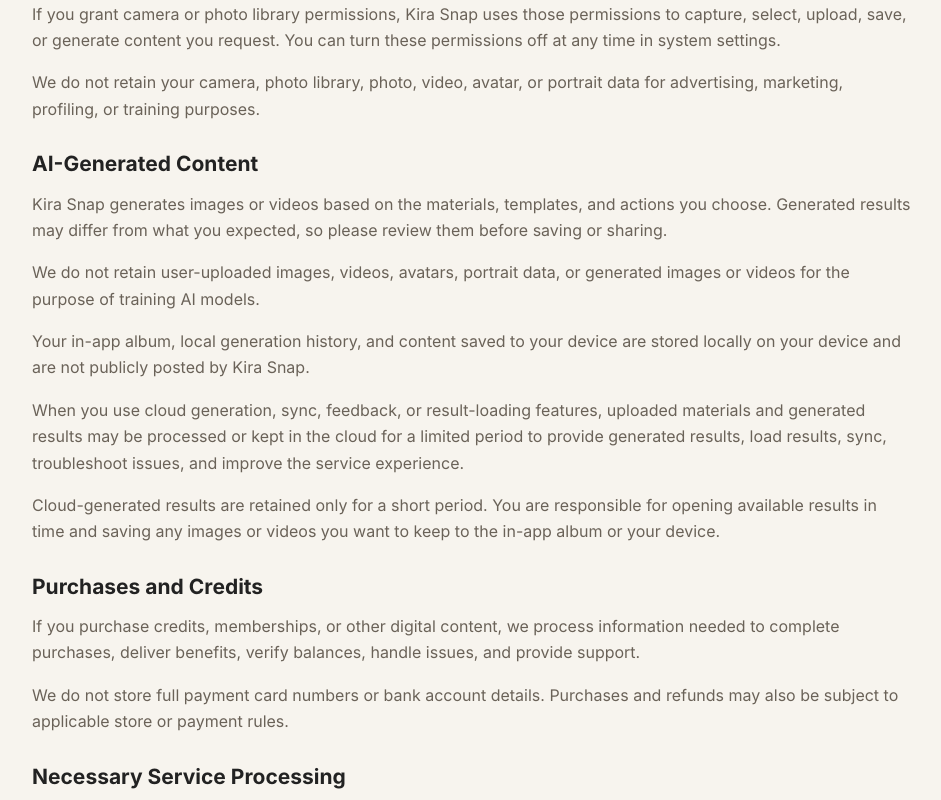
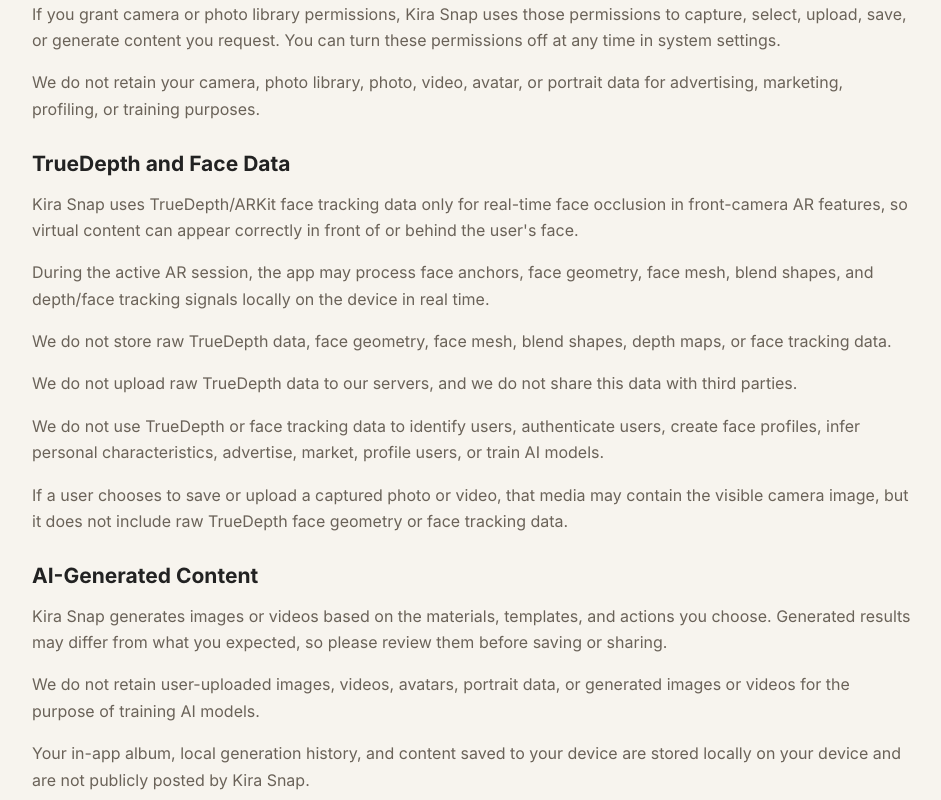
Before and after one commit to chenly11109/AI-Camera_Landing, a React (Vite) app: page /privacy/en in a window 1280 px wide. Shown: the part 800-1600 px from the top of the page, without its empty margins (168-1109 px from the left). Built offline with nearby package versions, Linux system fonts and the light colour scheme.

Commit message:
Update privacy policy for app review

```diff
--- a/src/pages/privacy/PrivacyPage.tsx
+++ b/src/pages/privacy/PrivacyPage.tsx
@@ -2,15 +2,22 @@
 import { Navigate, useNavigate, useParams } from "react-router-dom";
 import "./privacy.css";
 
-const UPDATED_DATE = "2026-06-23";
+const UPDATED_DATE = "2026-07-06";
 const CONTACT_EMAIL = "chenlingya109@gmail.com";
 const LANGUAGE_STORAGE_KEY = "ai-camera-privacy-language";
+const EULA_URL = "https://www.apple.com/legal/internet-services/itunes/dev/stdeula/";
 
 type Language = "zh" | "en";
+
+type PrivacyLink = {
+  label: string;
+  url: string;
+};
 
 type PrivacySection = {
   title: string;
   paragraphs: string[];
+  links?: PrivacyLink[];
 };
 
 type PrivacyContent = {
@@ -50,6 +57,17 @@
         paragraphs: [
           "如果你授予相机或相册权限，Kira Snap 会使用这些权限来拍摄、选择、上传、保存或生成你请求的内容。你可以随时在系统设置中关闭相关权限。",
           "我们不会为了广告、营销、画像或训练目的而保留你的相机、相册、照片、视频、头像或人像数据。",
+        ],
+      },
+      {
+        title: "TrueDepth 与脸部数据",
+        paragraphs: [
+          "Kira Snap 仅通过 ARKit 使用 TrueDepth/face tracking 数据，用于前置相机 AR 功能中的实时脸部遮挡，使虚拟内容可以正确显示在用户脸部前方或后方。",
+          "在当前 AR 会话期间，应用可能会在设备本地实时处理 face anchors、face geometry、face mesh、blend shapes，以及 depth/face tracking signals。",
+          "我们不会保存 raw TrueDepth data、face geometry、face mesh、blend shapes、depth maps 或 face tracking data。",
+          "我们不会将 raw TrueDepth data 上传到服务器，也不会与第三方分享这些数据。",
+          "我们不会将 TrueDepth 或脸部追踪数据用于身份识别、用户认证、建立人脸档案、推断个人特征、广告、营销、用户画像或 AI 模型训练。",
+          "如果用户主动保存或上传拍摄的照片或视频，该媒体可能包含可见的相机画面，但不包含 raw TrueDepth face geometry 或 face tracking data。",
         ],
       },
       {
@@ -105,6 +123,12 @@
           "如果我们认为上传或生成的云端内容侵犯版权、商标权、隐私权、肖像权或其他权利，或违反本条款，我们可以删除或禁用相关云端内容、限制云端功能或暂停账号。保存在你设备本地或应用内本地相册中的内容由你自行管理。",
           "Kira Snap 按现状提供服务。我们会努力保持服务稳定和安全，但不保证生成结果始终准确、完整或适合特定目的。",
         ],
+        links: [
+          {
+            label: "使用条款（EULA）",
+            url: EULA_URL,
+          },
+        ],
       },
       {
         title: "联系我们",
@@ -139,6 +163,17 @@
         paragraphs: [
           "If you grant camera or photo library permissions, Kira Snap uses those permissions to capture, select, upload, save, or generate content you request. You can turn these permissions off at any time in system settings.",
           "We do not retain your camera, photo library, photo, video, avatar, or portrait data for advertising, marketing, profiling, or training purposes.",
+        ],
+      },
+      {
+        title: "TrueDepth and Face Data",
+        paragraphs: [
+          "Kira Snap uses TrueDepth/ARKit face tracking data only for real-time face occlusion in front-camera AR features, so virtual content can appear correctly in front of or behind the user's face.",
+          "During the active AR session, the app may process face anchors, face geometry, face mesh, blend shapes, and depth/face tracking signals locally on the device in real time.",
+          "We do not store raw TrueDepth data, face geometry, face mesh, blend shapes, depth maps, or face tracking data.",
+          "We do not upload raw TrueDepth data to our servers, and we do not share this data with third parties.",
+          "We do not use TrueDepth or face tracking data to identify users, authenticate users, create face profiles, infer personal characteristics, advertise, market, profile users, or train AI models.",
+          "If a user chooses to save or upload a captured photo or video, that media may contain the visible camera image, but it does not include raw TrueDepth face geometry or face tracking data.",
         ],
       },
       {
@@ -193,6 +228,12 @@
           "You are responsible for the characters, images, photos, and other materials you upload or use in Kira Snap. Kira Snap does not grant you any rights to third-party characters, brands, artworks, photos, or other protected materials.",
           "We may remove or disable related cloud content, restrict cloud features, or suspend accounts if we believe uploaded or generated cloud content violates copyright, trademark, privacy, publicity, or other rights, or otherwise violates these terms. Content saved locally on your device or in the local in-app album is managed by you.",
           "Kira Snap is provided as is. We work to keep the service stable and secure, but we do not guarantee that generated results will always be accurate, complete, or fit for a particular purpose.",
+        ],
+        links: [
+          {
+            label: "Terms of Use (EULA)",
+            url: EULA_URL,
+          },
         ],
       },
       {
@@ -270,6 +311,13 @@
               {section.paragraphs.map((paragraph) => (
                 <p key={paragraph}>{paragraph}</p>
               ))}
+              {section.links?.map((link) => (
+                <p className="privacy-link-paragraph" key={link.url}>
+                  <a href={link.url} target="_blank" rel="noreferrer">
+                    {link.label}: {link.url}
+                  </a>
+                </p>
+              ))}
             </section>
           ))}
         </article>
--- a/src/pages/privacy/privacy.css
+++ b/src/pages/privacy/privacy.css
@@ -111,6 +111,14 @@
   color: #6a6258;
 }
 
+.privacy-content a {
+  color: #8a5a00;
+  font-weight: 800;
+  overflow-wrap: anywhere;
+  text-decoration-thickness: 1px;
+  text-underline-offset: 3px;
+}
+
 .privacy-content p:last-child {
   margin-bottom: 0;
 }
```
